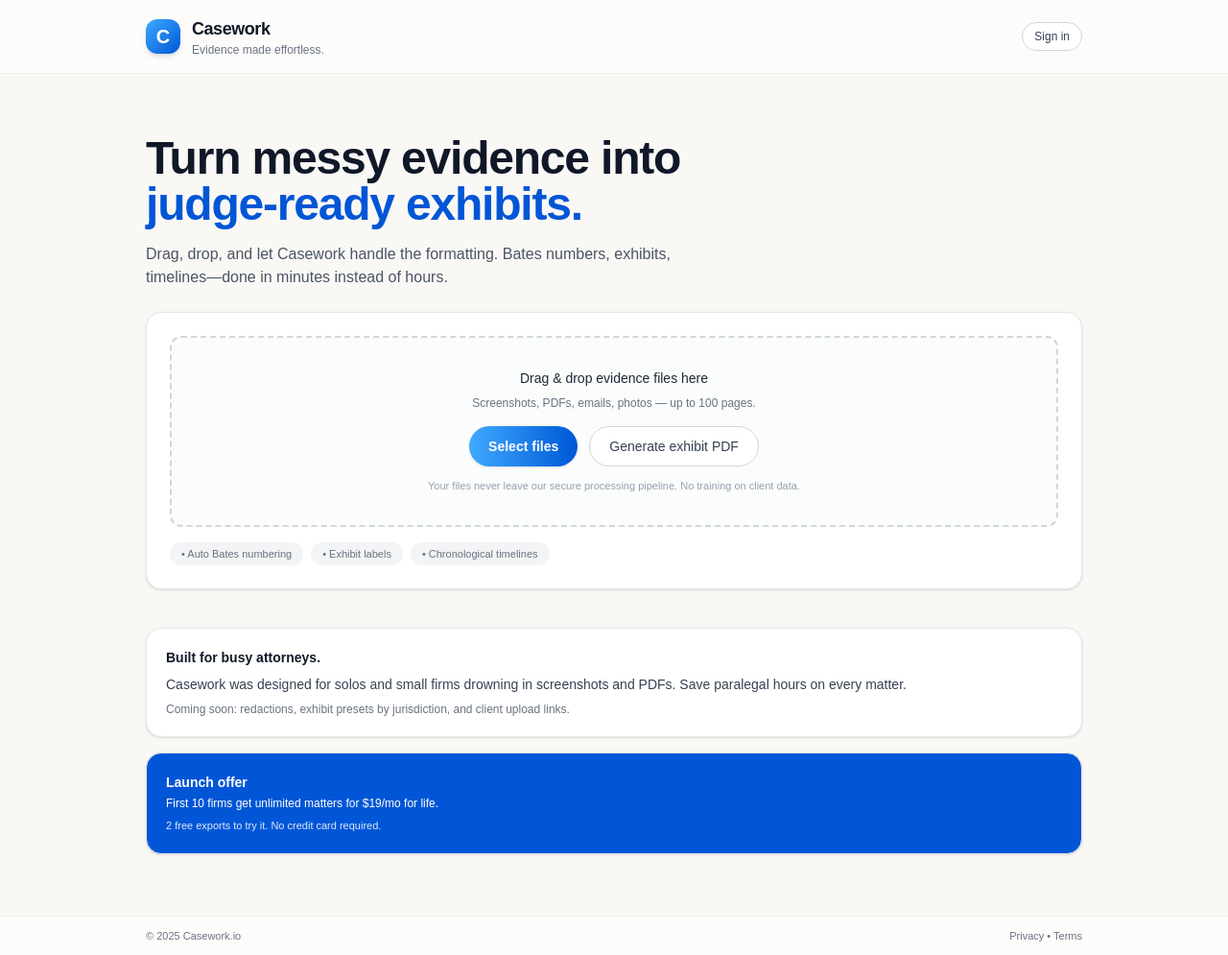
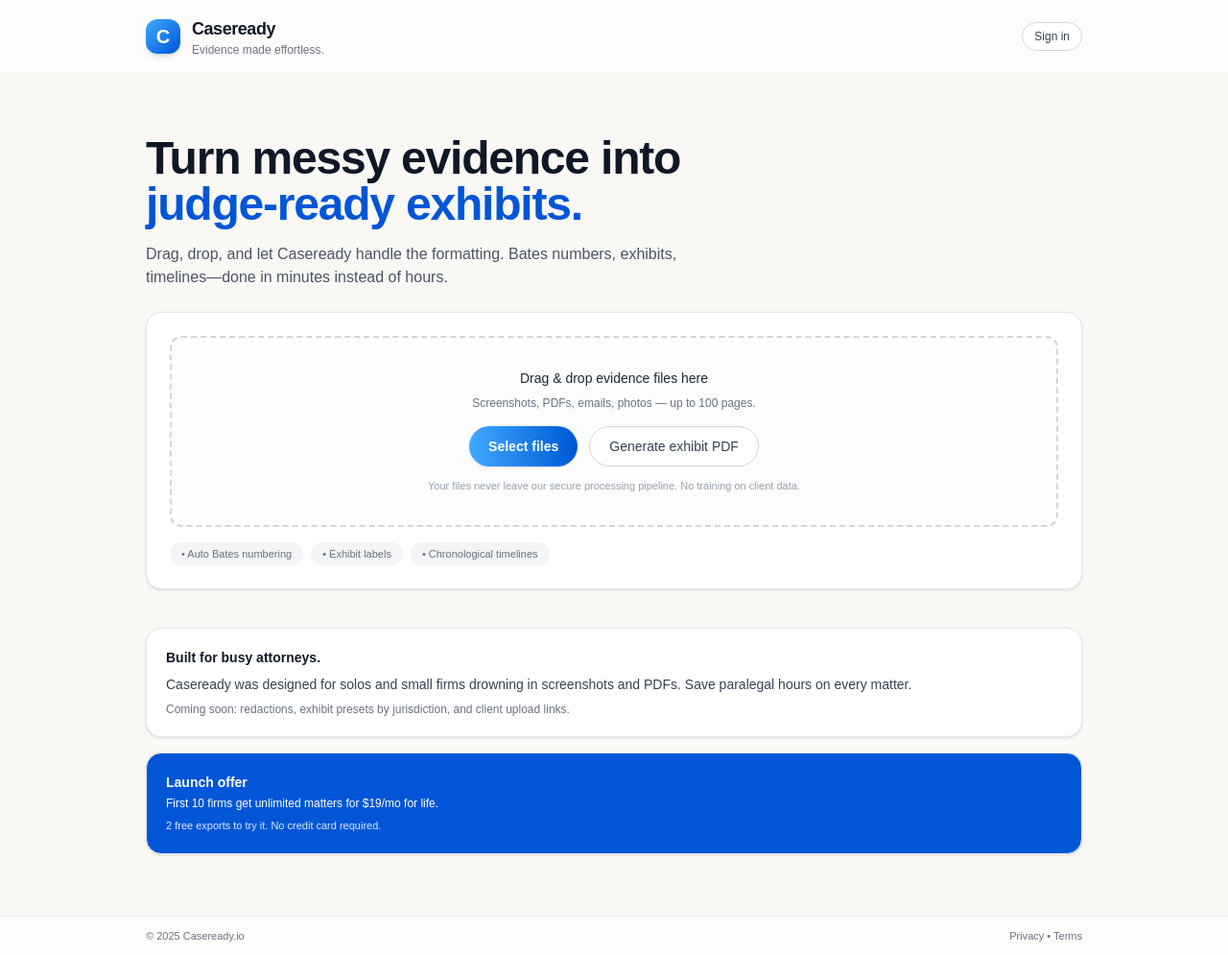
Before and after one commit to Brock15/caseready, a Next.js app: page / in a window 1280 px wide. Shown: the whole page at 96% size. Built offline with nearby package versions, Linux system fonts and the light colour scheme.

Commit message:
Update branding to Caseready

```diff
--- a/app/page.tsx
+++ b/app/page.tsx
@@ -17,7 +17,7 @@
             </div>
             <div className="flex flex-col leading-tight">
               <span className="font-semibold tracking-tight text-lg">
-                Casework
+                Caseready
               </span>
               <span className="text-xs text-gray-500 hidden sm:block">
                 Evidence made effortless.
@@ -44,7 +44,7 @@
                 </span>
               </h1>
               <p className="text-sm sm:text-base text-gray-600 max-w-xl mb-6">
-                Drag, drop, and let Casework handle the formatting. Bates
+                Drag, drop, and let Caseready handle the formatting. Bates
                 numbers, exhibits, timelines—done in minutes instead of hours.
               </p>
 
@@ -100,7 +100,7 @@
                   Built for busy attorneys.
                 </h2>
                 <p className="mb-2">
-                  Casework was designed for solos and small firms drowning in
+                  Caseready was designed for solos and small firms drowning in
                   screenshots and PDFs. Save paralegal hours on every matter.
                 </p>
                 <p className="text-xs text-gray-500">
@@ -125,7 +125,7 @@
 
       <footer className="border-t border-black/5 bg-white/60">
         <div className="mx-auto max-w-5xl flex items-center justify-between py-3 px-4 sm:px-6 text-[11px] text-gray-500">
-          <span>© {new Date().getFullYear()} Casework.io</span>
+          <span>© {new Date().getFullYear()} Caseready.io</span>
           <span>Privacy • Terms</span>
         </div>
       </footer>
--- a/package.json
+++ b/package.json
@@ -1,5 +1,5 @@
 {
-  "name": "casework",
+  "name": "caseready",
   "version": "0.1.0",
   "private": true,
   "scripts": {
```
Also changed, not shown: 1 other file (tests, documents, lock files or other folders).
